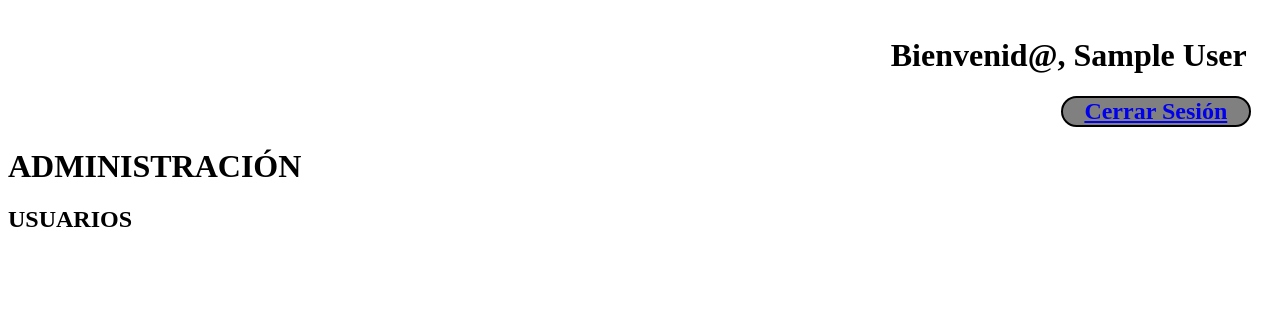
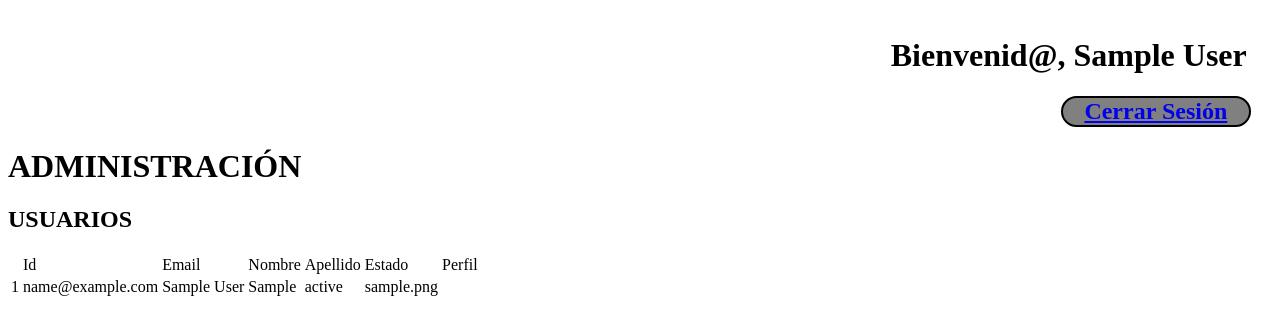
Before and after one commit to JonIriarte/PR02, a PHP site: page /view/zona.admin.php in a window 1280 px wide. Shown: the top 335 px of the page. Run offline with PHP 8.4, Linux system fonts and the light colour scheme; the visitor is signed in with stand-in values (Sample User, id 1); tables that the repository leaves empty or names only in its code hold one stand-in row (values such as "Sample post").

Commit message:
Función para mostrar usuarios en zona.admin medio hecha

```diff
--- a/model/usuarioDAO.php
+++ b/model/usuarioDAO.php
@@ -37,6 +37,41 @@ class UsuarioDao{
             return false;
         }
     }
+    //CRUD para los usuarios
+    public function createUser(){
+
+
+
+    }
+
+    public function readUser(){
+        //Función para ver todos los usuarios que hay en la BD
+        $query = "SELECT id_user,email_user,nombre_user,apellido_user,status_user,profile_user FROM tbl_user";
+        $sentencia=$this->pdo->prepare($query);
+        $sentencia->execute();
+        $result=$sentencia->fetchAll(PDO::FETCH_ASSOC);
+        echo "<table>";
+    echo "<th>";
+    echo "<td>Id</td>";
+    echo "<td>Email</td>";
+    echo "<td>Nombre</td>";
+    echo "<td>Apellido</td>";
+    echo "<td>Estado</td>";
+    echo "<td>Perfil</td>";
+    echo "</th>";
+         foreach ($result as $user){
+            $id=$user['id_user'];
+            echo "<tr>";
+            echo "<td>".$user['id_user']."</td>";
+            echo "<td>".$user['email_user']."</td>";
+            echo "<td>".$user['nombre_user']."</td>";
+            echo "<td>".$user['apellido_user']."</td>";
+            echo "<td>".$user['status_user']."</td>";
+            echo "<td>".$user['profile_user']."</td>";
+
+         }
+    }
+
 }
 
 ?>
--- a/view/zona.admin.php
+++ b/view/zona.admin.php
@@ -13,6 +13,9 @@
     <h1>ADMINISTRACIÓN</h1>
 
     <h2>USUARIOS</h2>
-
+    <?php
+		$mostrar_usuarioss=new UsuarioDao;
+		echo $mostrar_usuarioss->readUser();
+	?>
 </body>
 </html>
```
